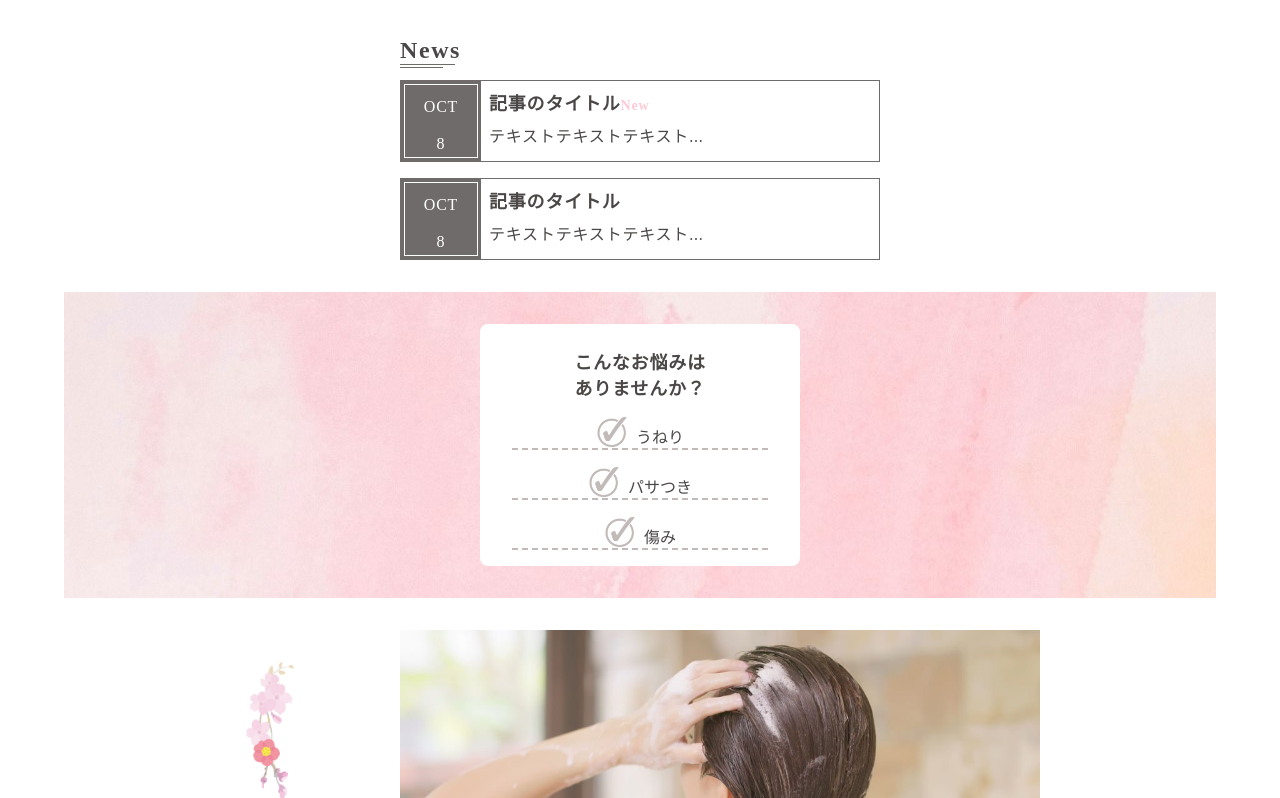
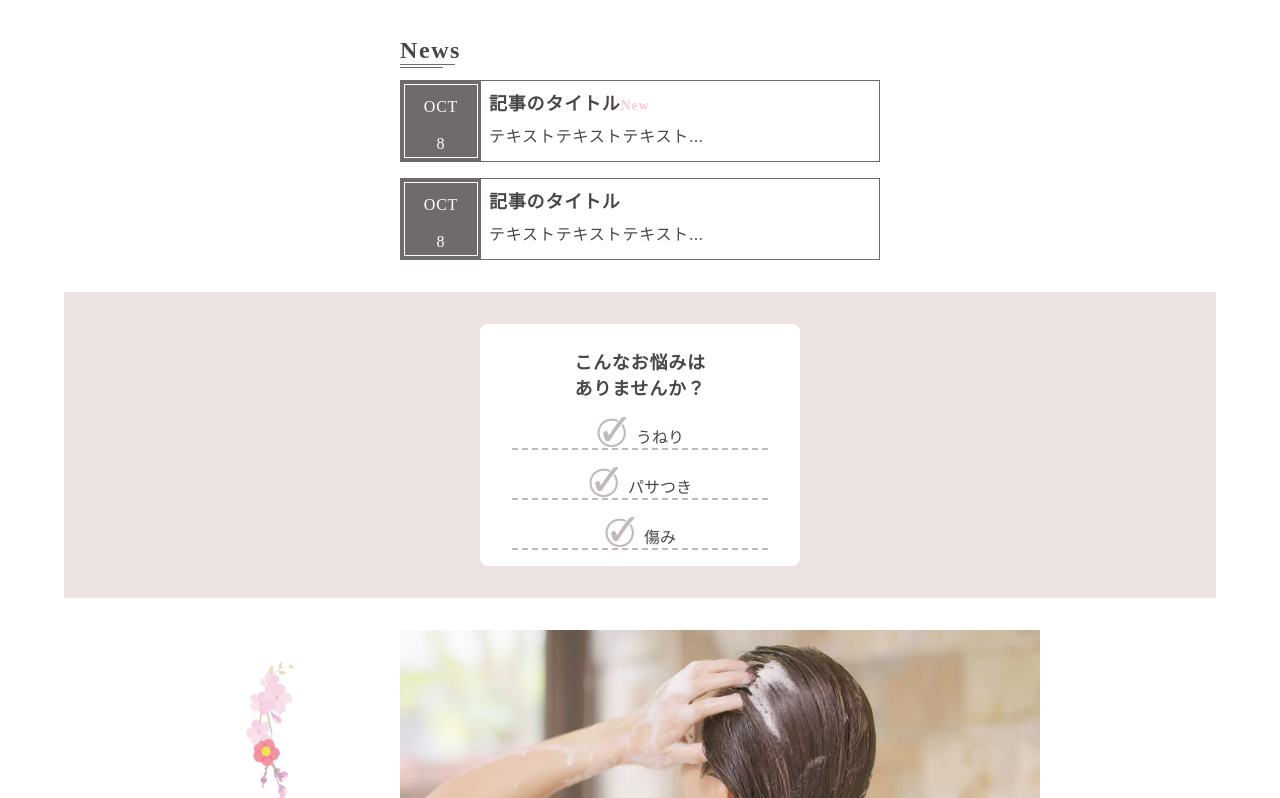
Before and after one commit to o0nononon0o/model5, a plain HTML site: page index.html in a window 1280 px wide. Shown: the part 467-1265 px from the top of the page. Drawn offline with Linux system fonts and the light colour scheme.

Commit message:
Update main_style.css

```diff
--- a/main_style.css
+++ b/main_style.css
@@ -359,6 +359,9 @@ header .container{
 }
 
 /* purpose */
+#catch {
+  background: #ede4e1;
+}
 .purpose{
   margin: 32px auto;
   max-width: 800px;
```
